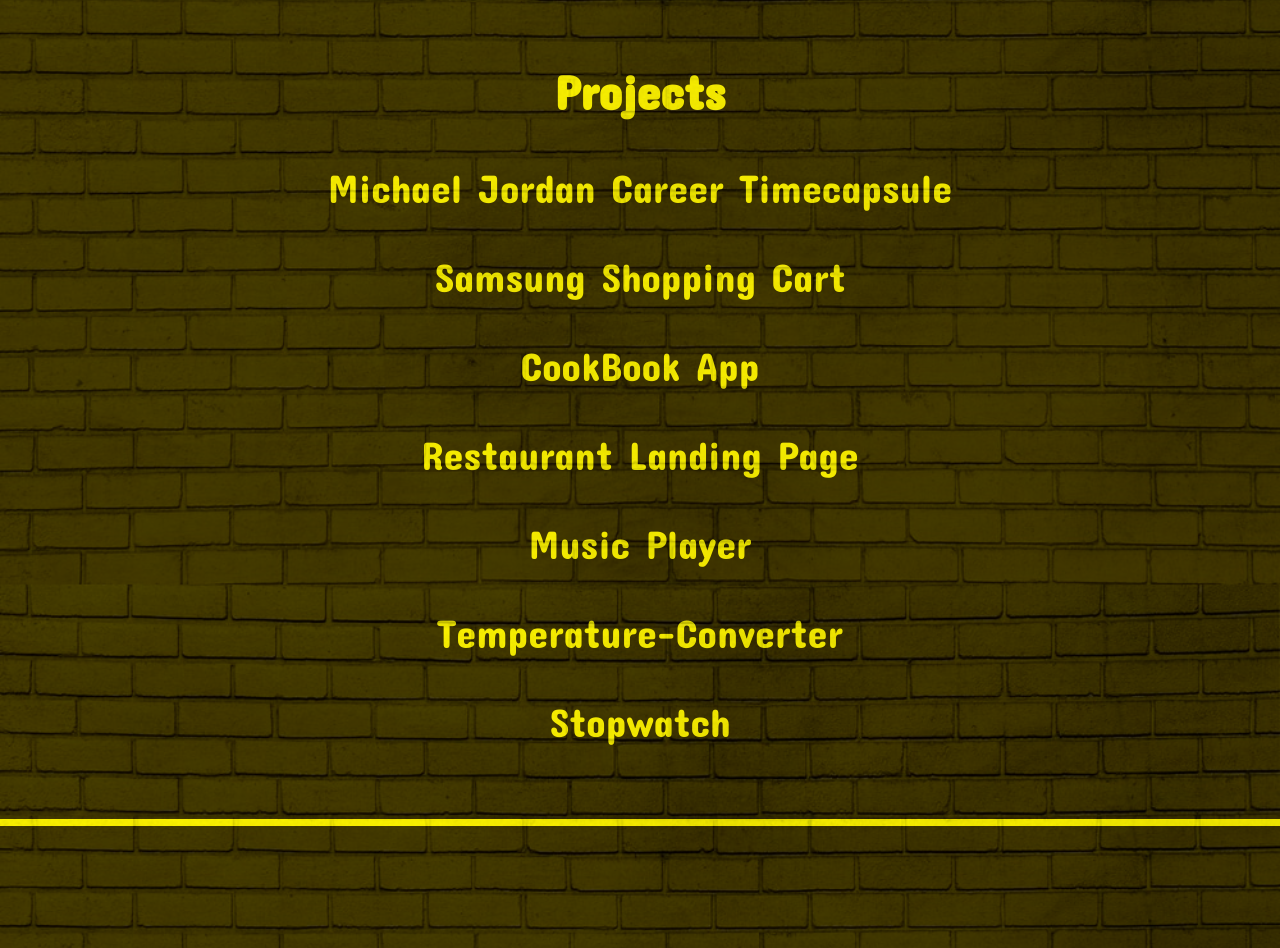
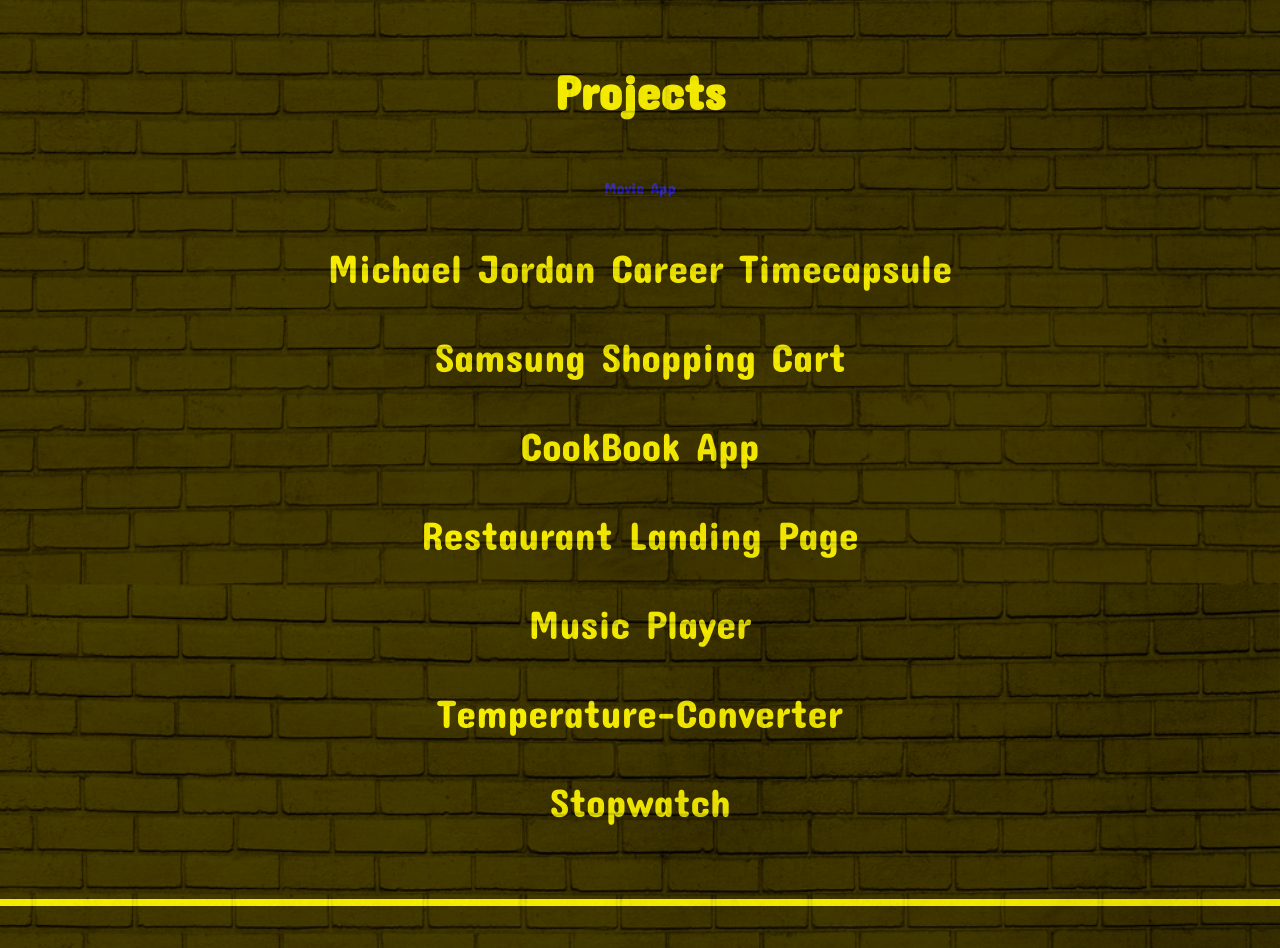
Before and after one commit to Tymier/website-old, a plain HTML site: page index.html in a window 1280 px wide. Shown: the part 1123-2071 px from the top of the page. Drawn offline with Linux system fonts and the light colour scheme.

Commit message:
Update index.html

```diff
--- a/index.html
+++ b/index.html
@@ -49,6 +49,9 @@
     <div id="projects">
         <h2 class="projects">Projects</h2>
     <div class="project-container">
+        <div class="movies">
+            <a href="https://tymier.github.io/Movie-App/" target="_blank">Movie App</a>
+          </div>
         <div class="jordan">
             <a href="https://tymier.github.io/Jordan-Time-Capsule/" target="_blank">Michael Jordan Career Timecapsule</a>
           </div>
```
